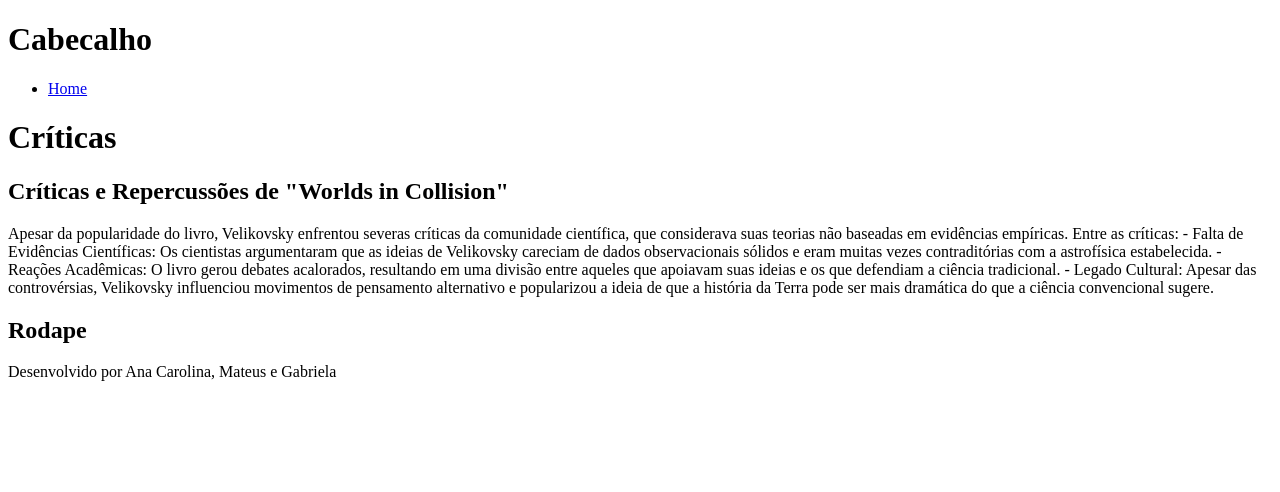
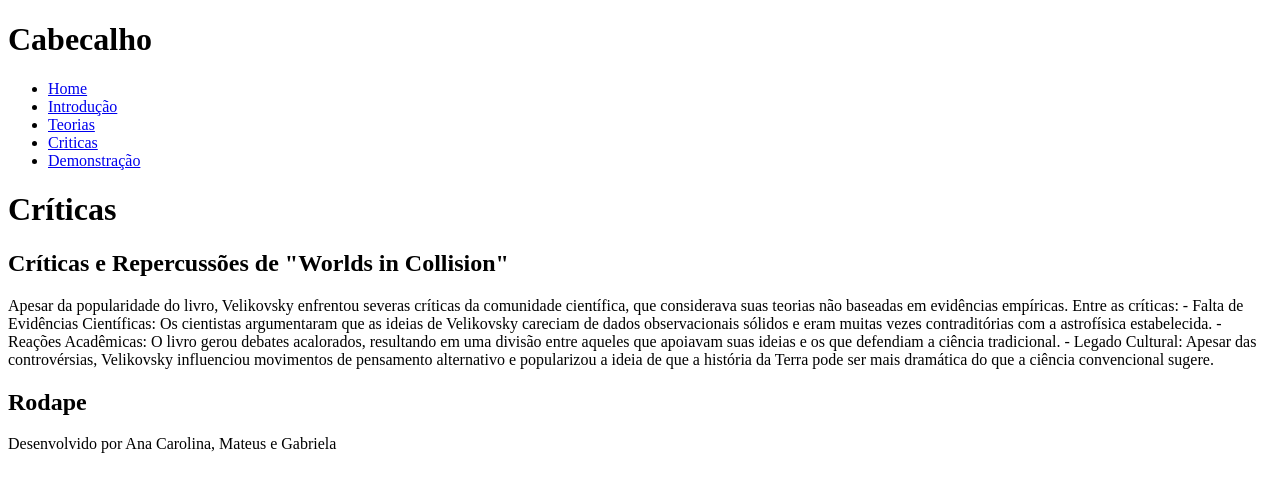
Before and after one commit to anacarolcg0/CP5, a Next.js app in the folder cp5/: page /criticas in a window 1280 px wide. Shown: the top 492 px of the page. Built offline with nearby package versions, Linux system fonts and the light colour scheme.

Commit message:
adicionando link no menu para acesso as pages

```diff
--- a/cp5/src/components/Menu/Menu.tsx
+++ b/cp5/src/components/Menu/Menu.tsx
@@ -5,6 +5,10 @@
         <nav>
             <ul>
                 <li><Link href="/">Home</Link></li>
+                <li><Link href="/introducao">Introdução</Link></li>
+                <li><Link href="/teorias">Teorias</Link></li>
+                <li><Link href="/criticas">Criticas</Link></li>
+                <li><Link href="/demonstracao">Demonstração</Link></li>
             </ul>
         </nav>
   )
```
